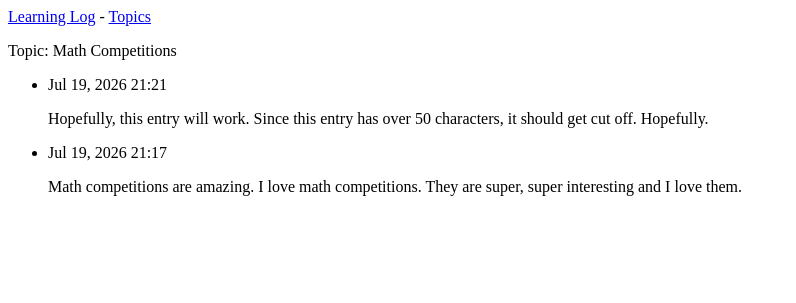
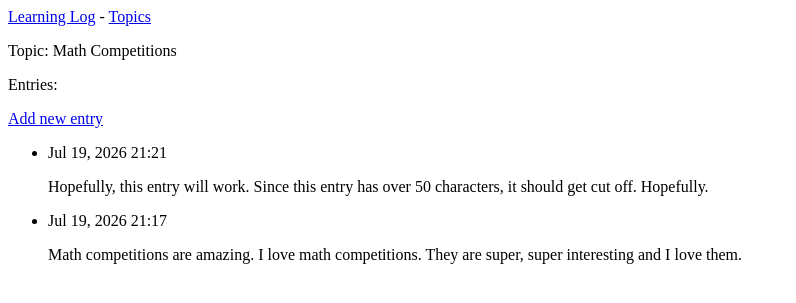
Before and after one commit to viktorxwang/learning-log, a Django app: page /topics/1/ in a window 1280 px wide. Shown: the top 303 px of the page, without its empty margins (0-796 px from the left). Run offline with Django 5.2, Linux system fonts and the light colour scheme; data comes from the database, SQL or seed files in the repository.

Commit message:
Update topic.html

```diff
--- a/learning_logs/templates/learning_logs/topic.html
+++ b/learning_logs/templates/learning_logs/topic.html
@@ -3,6 +3,12 @@
 {% block content %}
 
 <p>Topic: {{ topic }}</p>
+
+<p>Entries:</p>
+<p>
+    <a href="{% url 'learning_logs:new_entry' topic.id %}">Add new entry</a>
+</p>
+
 <ul>
 {% for entry in entries %}
     <li>
```
